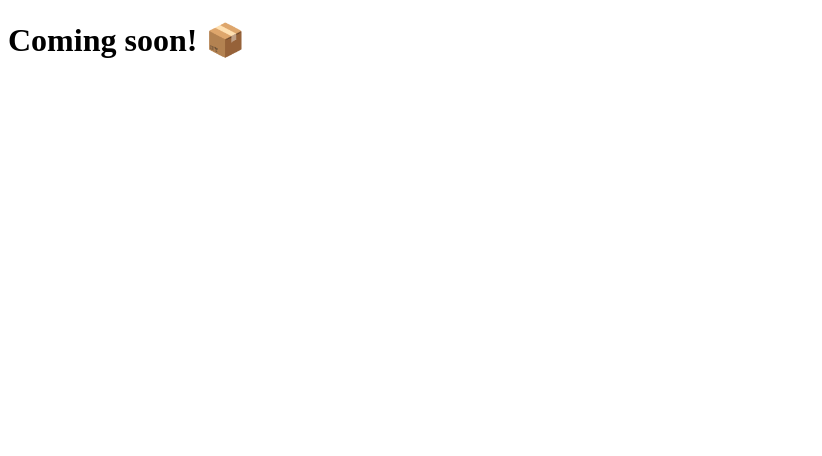
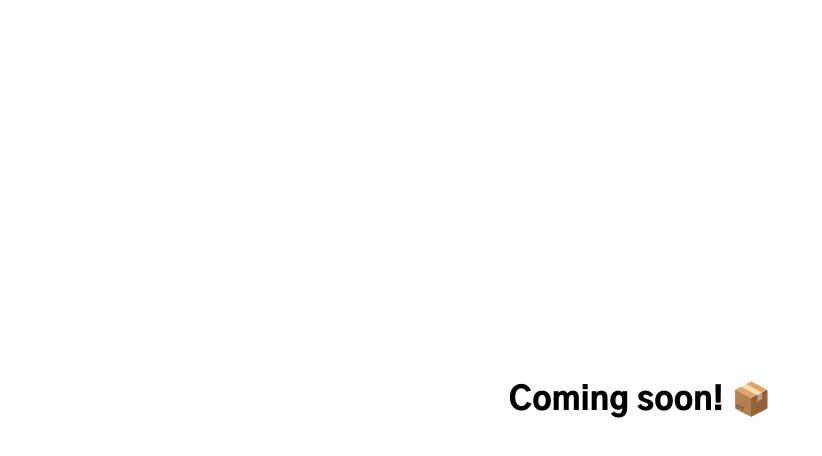
Before and after one commit to seraco/memory, a website: page public/index.html in a window 1280 px wide. Shown: the whole page, without its empty margins (0-822 px from the left). Drawn offline with Linux system fonts and the light colour scheme; the site is published under a folder, as on GitHub Pages, so addresses that start at the root find nothing.

Commit message:
add CNAME and use relative links for assets

```diff
--- a/public/index.html
+++ b/public/index.html
@@ -3,11 +3,11 @@
   <head>
     <meta charset="utf-8">
     <meta name="viewport" content="width=device-width,initial-scale=1,shrink-to-fit=no">
-    <link rel="shortcut icon" href="/assets/images/favicon.png" />
+    <link rel="shortcut icon" href="assets/images/favicon.png" />
     <title>Memory game</title>
     <link rel="preconnect" href="https://fonts.gstatic.com">
     <link href="https://fonts.googleapis.com/css2?family=Gothic+A1:wght@400;900&display=swap" rel="stylesheet">
-    <link rel="stylesheet" href="/assets/css/styles.css">
+    <link rel="stylesheet" href="assets/css/styles.css">
   </head>
   <body>
     <main>
```
Also changed, not shown: 1 other file.
